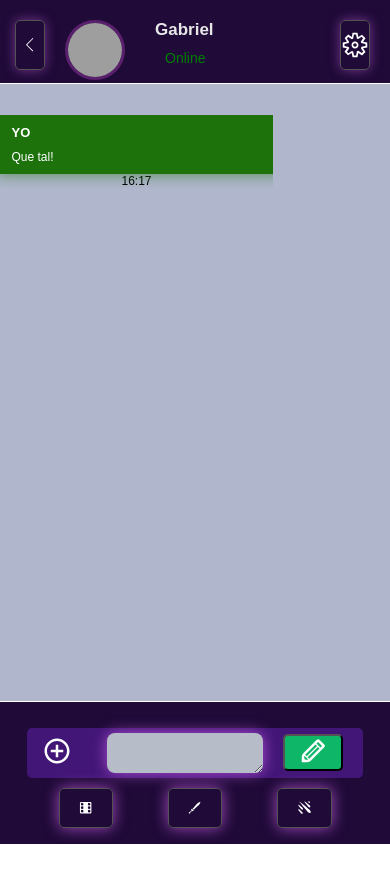
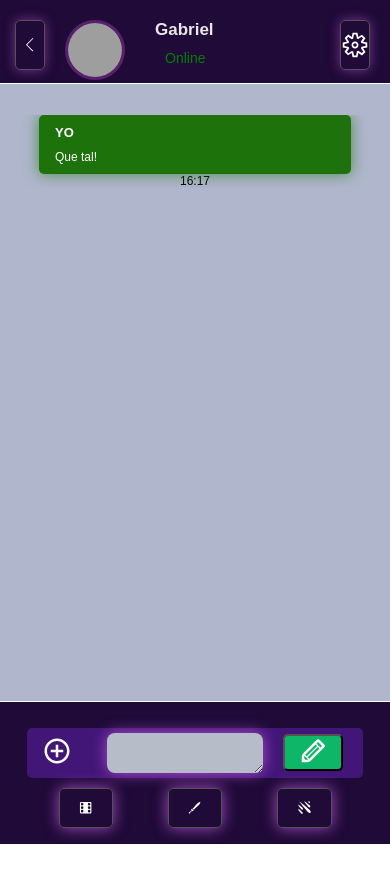
Before and after one commit to sirsantoii-rgb/Trabajo-Practico-React-Gabriel-Santomero, a React (Vite) app: page /contacto/1 in a window 390 px wide. Shown: the top 882 px of the page. Built offline with nearby package versions, Linux system fonts and the light colour scheme; grey boxes are pictures that could not be loaded.

Commit message:
6-10 funcionando 2

```diff
--- a/src/Components/MensajeScreen/MenssageCard/MenssageCard.css
+++ b/src/Components/MensajeScreen/MenssageCard/MenssageCard.css
@@ -4,18 +4,18 @@
     flex-direction: column;
     align-items: center;
     justify-content: center;
-    left: 10px;
+
 
 }
 
 .menssage__card{
 
     min-height: 20%;
-    width: 40%;
+    width:  40%;
     background-color: rgb(41, 23, 54);
     border-radius: 5px ;
     border: 1px solid rgb(214, 101, 240,);
-    margin-left: 30px;
+
     padding: 10px 0 10px 0;
     box-shadow: 0 0 4mm rgba(214, 101, 240, 0.671);
     z-index: 1;
@@ -32,7 +32,7 @@
     background-color: rgb(29, 114, 12);
     border-radius: 5px ;
     border: 1px solid rgb(214, 101, 240,);
-    margin-left: 30px;
+
     padding: 10px 0 10px 0;
     box-shadow: 0 0 4mm rgba(29, 114, 12, 0.671);
     z-index: 1;
--- a/src/Components/MensajeScreen/MenssageScreen.css
+++ b/src/Components/MensajeScreen/MenssageScreen.css
@@ -4,3 +4,11 @@
     overflow-x: hidden;
 
 }
+
+/* ----------------------responsive 900px---------------- */
+@media screen and (max-width: 900px){
+    .menssager__screen{
+
+    width: 100vw;
+    }
+}
--- a/src/Components/WindowsMessanger/WindowsMessanger.css
+++ b/src/Components/WindowsMessanger/WindowsMessanger.css
@@ -37,7 +37,7 @@
   }
 
   .windows__messanger__menssage {
-    width: 100%;
+    width: 70vw;
   }
 
   .oculto {
```
